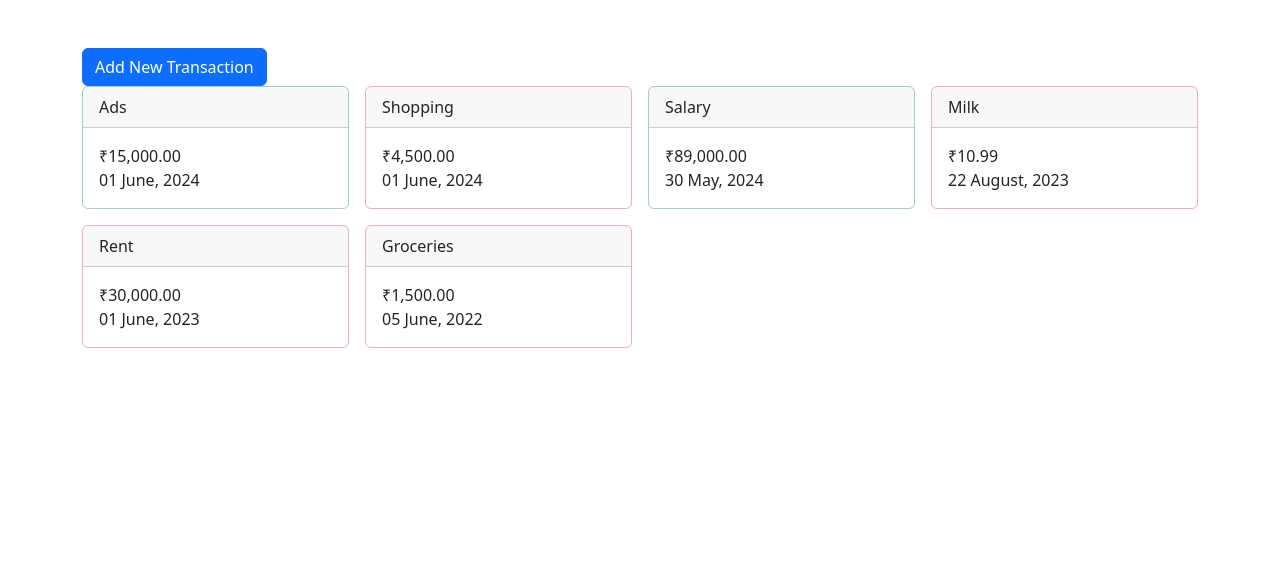
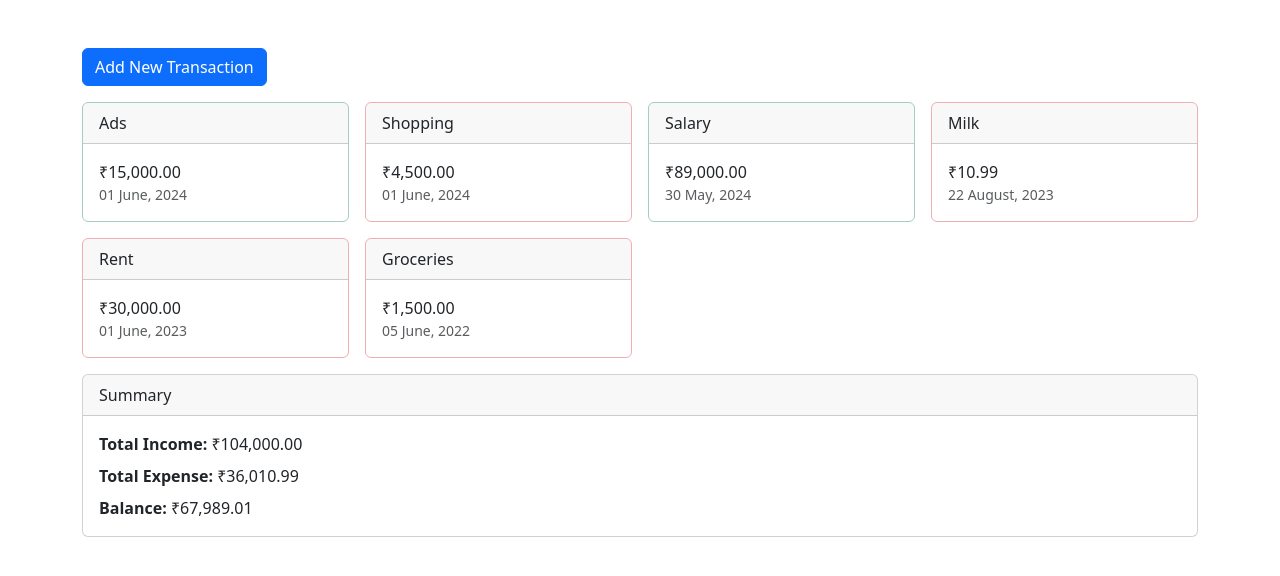
Before and after one commit to sgshivamgarg8/finance-tracker, an Angular app: page / in a window 1280 px wide. Shown: the top 576 px of the page. Built offline with nearby package versions, Linux system fonts and the light colour scheme.

Commit message:
feat: add summary

```diff
--- a/src/app/app.module.ts
+++ b/src/app/app.module.ts
@@ -2,7 +2,7 @@ import { NgModule } from '@angular/core';
 import { BrowserModule } from '@angular/platform-browser';
 
 import { ReactiveFormsModule } from '@angular/forms';
-import { NgbModalModule } from '@ng-bootstrap/ng-bootstrap';
+import { NgbModalModule, NgbTooltipModule } from '@ng-bootstrap/ng-bootstrap';
 import { NgSelectModule } from '@ng-select/ng-select';
 import { AppRoutingModule } from './app-routing.module';
 import { AppComponent } from './app.component';
@@ -10,6 +10,7 @@ import { AddTransactionComponent } from './components/add-transaction/add-transa
 import { TransactionsListComponent } from './components/transactions-list/transactions-list.component';
 import { ViewTransactionComponent } from './components/view-transaction/view-transaction.component';
 import { HomeComponent } from './pages/home/home.component';
+import { SummaryComponent } from './components/summary/summary.component';
 
 @NgModule({
   declarations: [
@@ -18,6 +19,7 @@ import { HomeComponent } from './pages/home/home.component';
     ViewTransactionComponent,
     AddTransactionComponent,
     HomeComponent,
+    SummaryComponent,
   ],
   imports: [
     BrowserModule,
@@ -25,6 +27,7 @@ import { HomeComponent } from './pages/home/home.component';
     ReactiveFormsModule,
     NgSelectModule,
     NgbModalModule,
+    NgbTooltipModule,
   ],
   providers: [],
   bootstrap: [AppComponent],
--- /dev/null
+++ b/src/app/components/summary/summary.component.html
@@ -0,0 +1,23 @@
+<div class="card">
+  <div class="card-header">Summary</div>
+  <div class="card-body">
+    <ng-container *ngIf="totalIncome$ | async as totalIncome">
+      <ng-container *ngIf="totalExpense$ | async as totalExpense">
+        <div>
+          <strong>Total Income:</strong>
+          {{ totalIncome | currency: "INR" : "symbol" }}
+        </div>
+
+        <div class="mt-2">
+          <strong>Total Expense:</strong>
+          {{ totalExpense | currency: "INR" : "symbol" }}
+        </div>
+
+        <div class="mt-2">
+          <strong>Balance:</strong>
+          {{ totalIncome - totalExpense | currency: "INR" : "symbol" }}
+        </div>
+      </ng-container>
+    </ng-container>
+  </div>
+</div>
--- /dev/null
+++ b/src/app/components/summary/summary.component.ts
@@ -0,0 +1,29 @@
+import { Component, inject } from '@angular/core';
+import { map } from 'rxjs';
+import { TransactionType } from 'src/app/models/transaction.model';
+import { TransactionService } from 'src/app/services/transaction.service';
+
+@Component({
+  selector: 'app-summary',
+  templateUrl: './summary.component.html',
+  styleUrls: ['./summary.component.scss'],
+})
+export class SummaryComponent {
+  private transactionService = inject(TransactionService);
+
+  totalIncome$ = this.transactionService.transactions$.pipe(
+    map((transactions) =>
+      transactions.filter((txn) => txn.type === TransactionType.income),
+    ),
+    map((transactions) => transactions.map((txn) => txn.amount)),
+    map((transactions) => transactions.reduce((acc, val) => acc + val)),
+  );
+
+  totalExpense$ = this.transactionService.transactions$.pipe(
+    map((transactions) =>
+      transactions.filter((txn) => txn.type === TransactionType.expense),
+    ),
+    map((transactions) => transactions.map((txn) => txn.amount)),
+    map((transactions) => transactions.reduce((acc, val) => acc + val)),
+  );
+}
--- a/src/app/components/view-transaction/view-transaction.component.html
+++ b/src/app/components/view-transaction/view-transaction.component.html
@@ -7,10 +7,14 @@
   "
 >
   <div class="card-header">
-    <div>{{ transaction.description }}</div>
+    <div class="text-truncate" [ngbTooltip]="transaction.description">
+      {{ transaction.description }}
+    </div>
   </div>
   <div class="card-body">
-    <div>{{ transaction.amount | currency : "INR" : "symbol" }}</div>
-    <div>{{ transaction.date | date : "dd MMMM, YYYY" }}</div>
+    <div>{{ transaction.amount | currency: "INR" : "symbol" }}</div>
+    <div class="text-muted small">
+      {{ transaction.date | date: "dd MMMM, YYYY" }}
+    </div>
   </div>
 </div>
--- a/src/app/pages/home/home.component.html
+++ b/src/app/pages/home/home.component.html
@@ -2,7 +2,13 @@
   Add New Transaction
 </button>
 
-<app-transactions-list></app-transactions-list>
+<div class="mt-3">
+  <app-transactions-list></app-transactions-list>
+</div>
+
+<div class="mt-3">
+  <app-summary></app-summary>
+</div>
 
 <ng-template #content let-modal>
   <div class="modal-header">
```
Also changed, not shown: src/app/components/summary/summary.component.scss (added), 1 other file (tests, documents, lock files or other folders).
